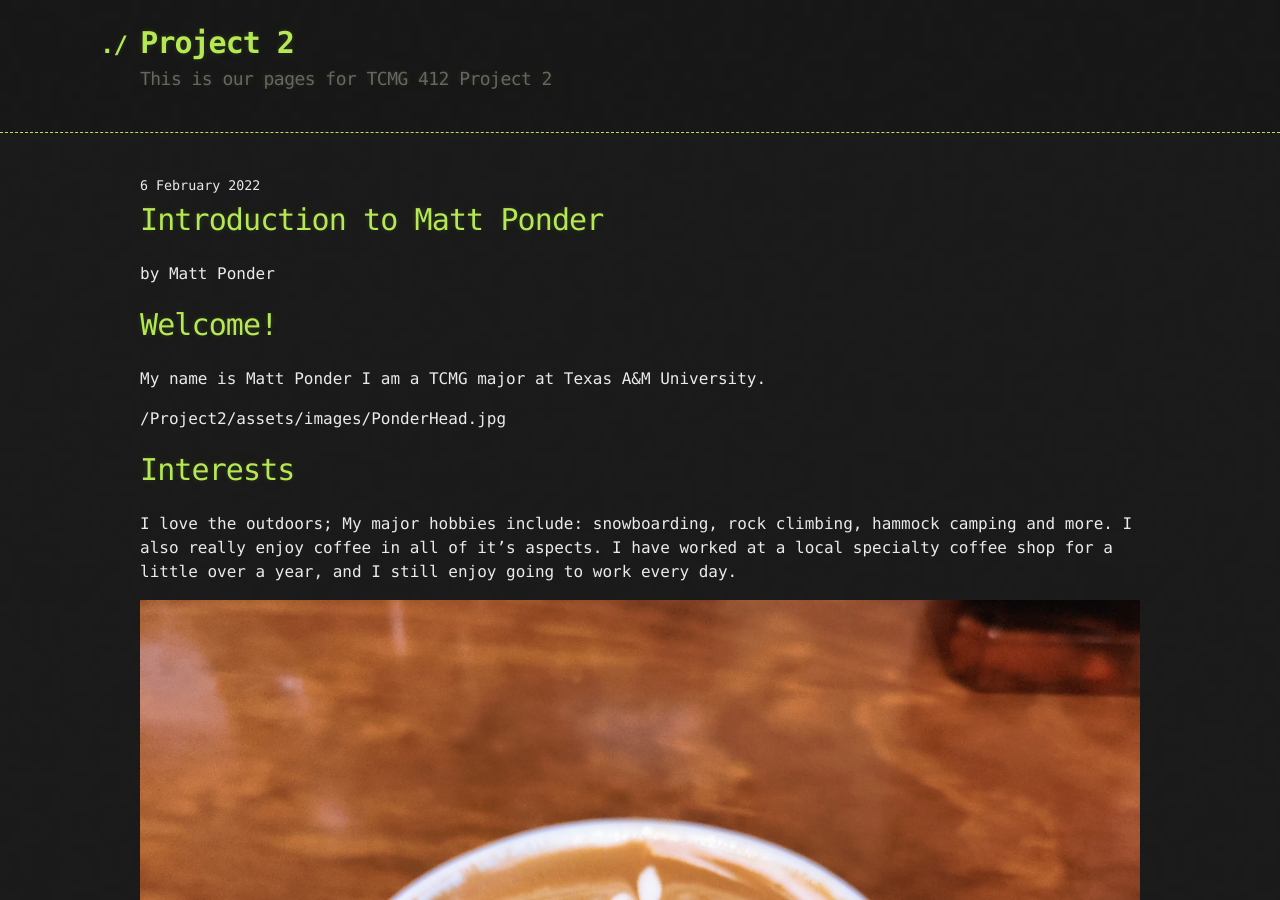
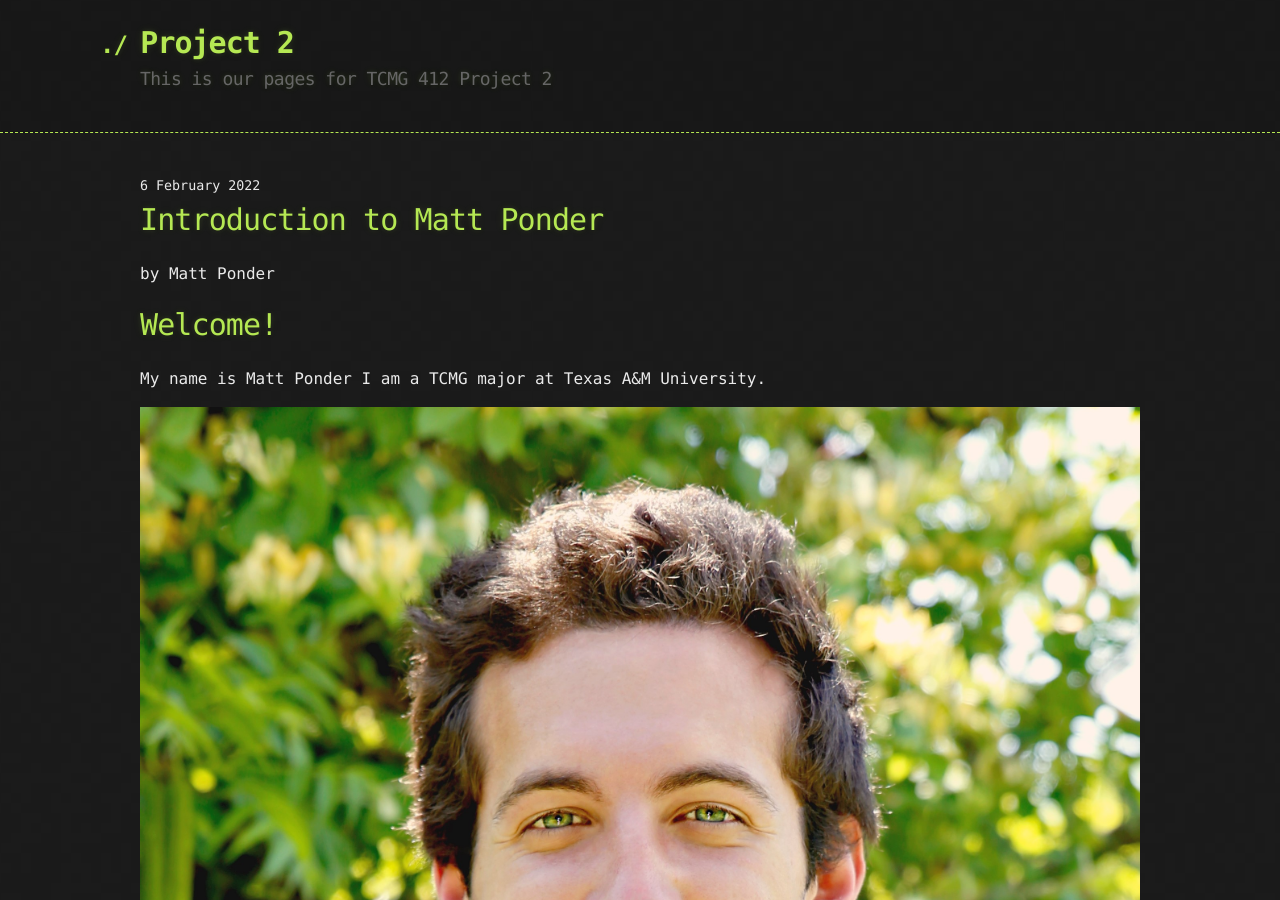
Before and after one commit to Spring22TCMG412Group4/Project2, a Jekyll site: the page built from _posts/2022-02-06-MattPonder.md, in a window 1280 px wide and 900 px high. Built offline with Jekyll 4.4.1, drawn with Linux system fonts in a browser that asks for light colours.

Commit message:
Update _posts/2022-02-06-MattPonder.md
Co-authored-by: sethpolley <43558706+sethpolley@users.noreply.github.com>

```diff
--- a/_posts/2022-02-06-MattPonder.md
+++ b/_posts/2022-02-06-MattPonder.md
@@ -10,7 +10,7 @@ tag: Team Intros
 My name is Matt Ponder
 I am a TCMG major at Texas A&M University.
 
-/Project2/assets/images/PonderHead.jpg
+![Matthew Ponder's head](/Project2/assets/images/PonderHead.jpg)
 
 # Interests
 
```
